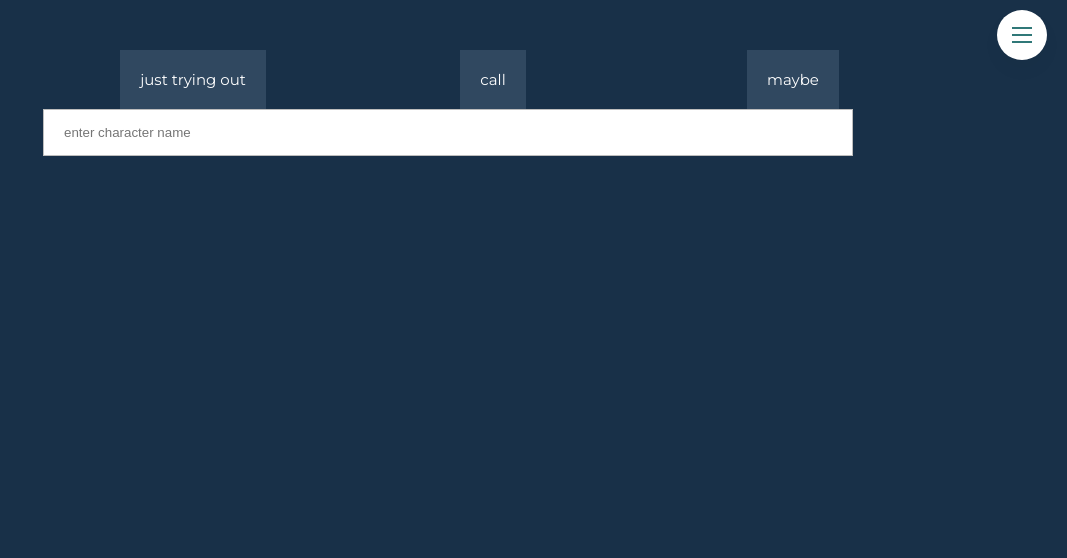
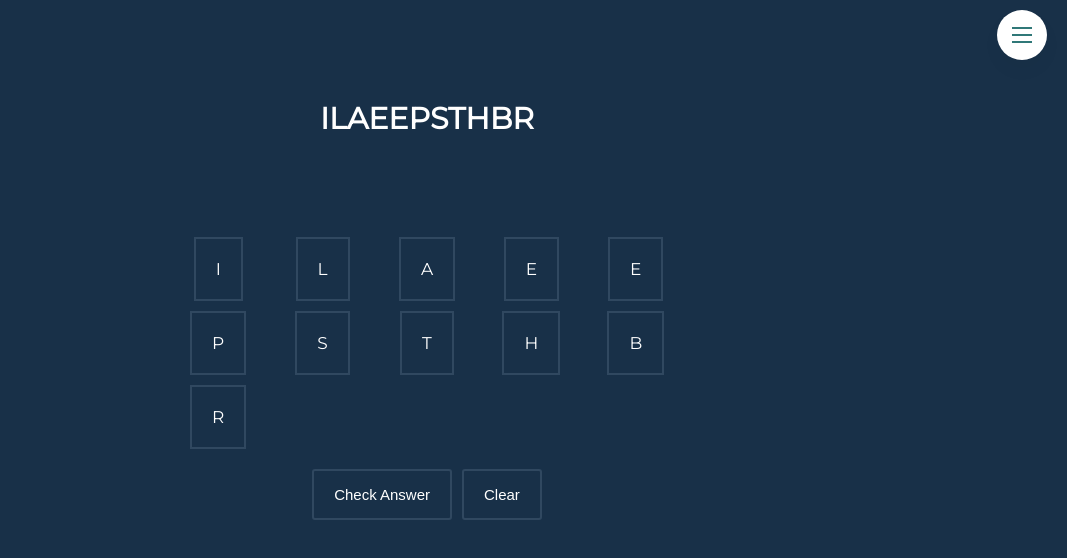
Before and after one commit to vanderkilu/gotTrivia, a Vue app: page /quiz/scramble in a window 1280 px wide. Shown: the top 558 px of the page, without its empty margins (213-1280 px from the left). Built offline with nearby package versions, Linux system fonts and the light colour scheme.

Commit message:
creating a word scramble trivia

```diff
--- a/src/components/WordScramble.vue
+++ b/src/components/WordScramble.vue
@@ -1,28 +1,102 @@
 <template>
-    <div class="word">
-        <p class="word__text"> {{word}} </p>
+    <div class="scramble">
+        <h3 class="scramble__word">{{word}}</h3>
+        <div class="user-words">
+            <transition-group name="wordIn">
+                <span class="user-word"
+                    v-for="(letter,i) in enteredWords"
+                    :key="i+letter">
+                    {{letter}}
+                </span>
+            </transition-group>
+        </div>
+        <div class="scramble__word-keypard">
+            <span class="scramble__letter"
+                v-for="(letter,i) in keypads"
+                :key="i"
+                @click="addLetter(letter)">
+                {{letter}}
+            </span>
+        </div>
+        <div class="btn">
+            <button class="btn-outline">Check Answer</button>
+            <button class="btn-outline"> Clear </button>
+        </div>
     </div>
 </template>
 
 <script>
+import {scramble} from '../helpers'
 export default {
-    props: ['word']
+    data() {
+        return {
+            enteredWords: [],
+            word: 'PETRBAELISH',
+            keypads: []
+        }
+    },
+    mounted() {
+        this.word = scramble(this.word)
+        this.keypads = this.word.split('')
+    },
+    methods: {
+        addLetter(letter) {
+            this.enteredWords.push(letter)
+        }
+    }
 }
 </script>
 
 <style scoped>
-    .word {
+    .scramble {
         display: flex;
-        flex-direction: column;
         justify-content: center;
         align-items: center;
-        min-width: 30rem;
-
+        flex-direction: column;
+        margin: 10rem auto;
     }
-    .word__text {
-        font-size: 1.5rem;
+    .scramble__word {
+        color: var(--color-secondary);
+        font-size: 3rem;
+    }
+    .scramble__word-keypard {
+        display: grid;
+        grid-template-columns: repeat(5, 1fr);
+        width: 40%;
+        justify-items: center;
+        grid-gap: 1rem;
+        margin-bottom: 2rem;
+    }
+    .scramble__letter {
+        padding: 2rem;
+        text-transform: uppercase;
+        border: 2px solid var(--color-tertiary);
+        background-color: transparent;
+        color: white;
+        font-size: 1.7rem;
+        cursor: pointer;
+    }
+    .scramble__letter:hover {
         background-color: var(--color-tertiary);
-        padding: 2rem;
+    }
+    .user-words {
+        display: flex;
+        justify-content: center;
+        margin: 5rem;
+    }
+    .user-word {
+        font-size: 1.7rem;
         color: white;
+        padding: 1rem;
+    }
+    .wordIn-enter-active, .wordIn-leave-active {
+        transition: all 0.5s cubic-bezier(1.0, 0.5, 0.8, 1.0);;
+    }
+    .wordIn-enter, .wordIn-leave-to {
+        opacity: 0;
+        transform: translateX(6rem);
+    }
+    .btn-outline:first-child {
+        margin-right: 1rem;
     }
 </style>
--- a/src/components/WordScrambleList.vue
+++ /dev/null
@@ -1,56 +0,0 @@
-<template>
-    <div class="word-container">
-        <div class="word-list">
-            <app-word-scramble
-                v-for="word in words"
-                :key="word"
-                :word="word"
-            >
-            </app-word-scramble>
-        </div>
-        <form  class="word-form">
-            <input type="text" class="input" placeholder="enter character name">
-        </form>
-    </div>
-</template>
-
-
-<script>
-import WordScramble from './WordScramble'
-export default {
-    data() {
-        return {
-            words: ["just trying out", "call", "maybe"]
-        }
-    },
-    components: {
-        appWordScramble: WordScramble
-    }
-}
-</script>
-
-
-<style scoped>
-    .word-container{
-        width: 60%;
-        margin: 5rem auto;
-        min-height: 100%;
-        display: grid;
-        grid-template-rows: 1fr 20rem;
-        grid-template-columns: 100%;
-
-    }
-    .word-list  {
-       display: grid;
-       grid-template-columns: repeat(3, 1fr);
-    }
-    .word-form {
-        width: 100%;
-    }
-    .input {
-        width: 100%;
-        padding: 1.5rem 2rem;
-        border: none;
-        border: 1px solid #bdbdbd;
-    }
-</style>
--- a/src/helpers.js
+++ b/src/helpers.js
@@ -5,5 +5,17 @@ export const shuffle = (a) => {
     }
     return a
 }
+export const scramble = (string) => {
+    let a = string.split(""),
+        n = a.length;
+
+    for(let i = n - 1; i > 0; i--) {
+        let j = Math.floor(Math.random() * (i + 1));
+        let tmp = a[i];
+        a[i] = a[j];
+        a[j] = tmp;
+    }
+    return a.join("");
+}
 
 export const imagePlaceholder = "https://vignette.wikia.nocookie.net/gameofthrones/images/9/96/Oberyn-Martell-house-martell-37118334-2832-4256.jpg/revision/latest/scale-to-width-down/333?cb=20150815065729"
--- a/src/router.js
+++ b/src/router.js
@@ -7,7 +7,7 @@ import Character from './components/Character.vue'
 import Houses from './components/Houses.vue'
 import House from './components/House.vue'
 import Weldone from './components/Weldone.vue'
-import WordScrambleList from './components/WordScrambleList'
+import WordScramble from './components/WordScramble'
 Vue.use(Router)
 
 
@@ -27,7 +27,7 @@ export default new Router({
         {
             path: '/quiz/scramble',
             name: 'scramble',
-            component: WordScrambleList
+            component: WordScramble
         },
         {
             path: '/characters',
```
